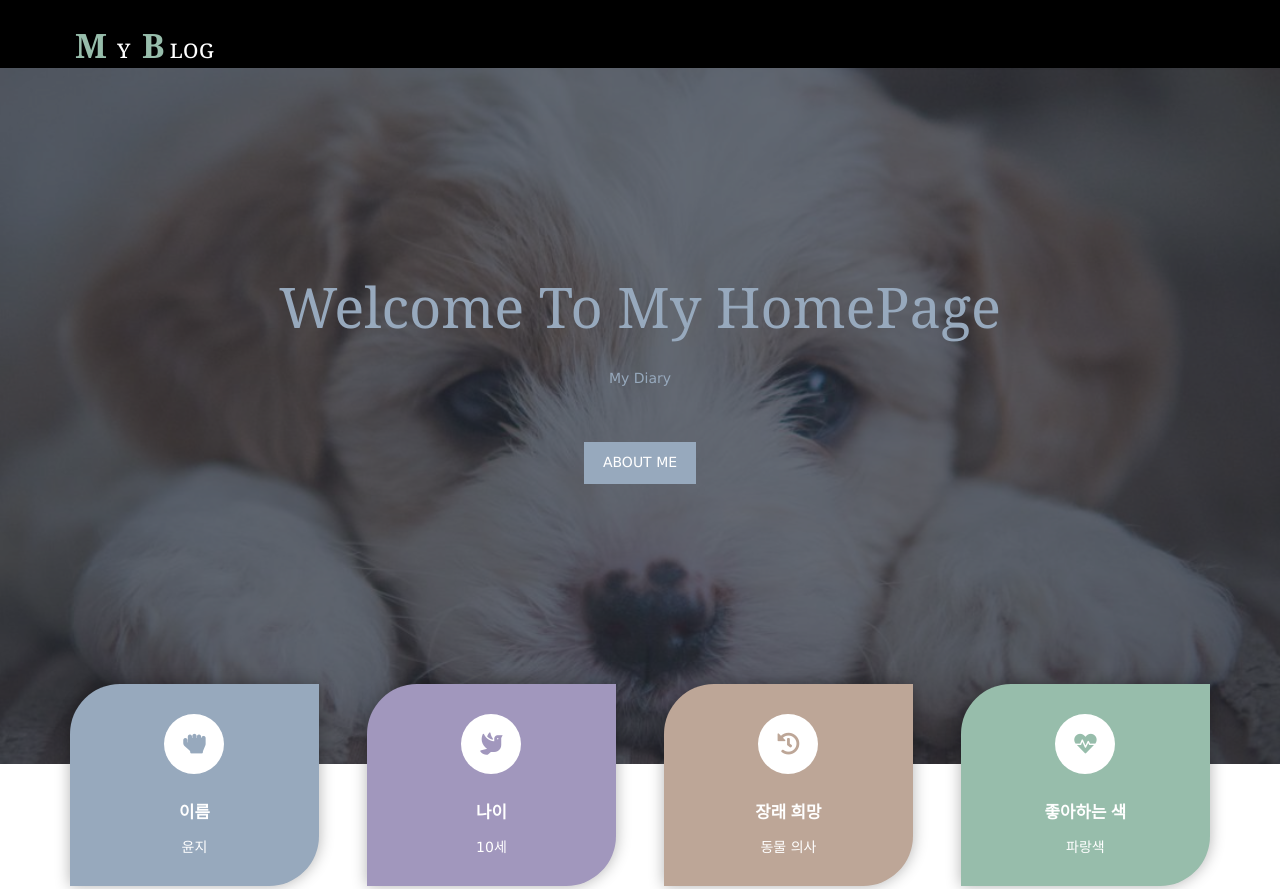
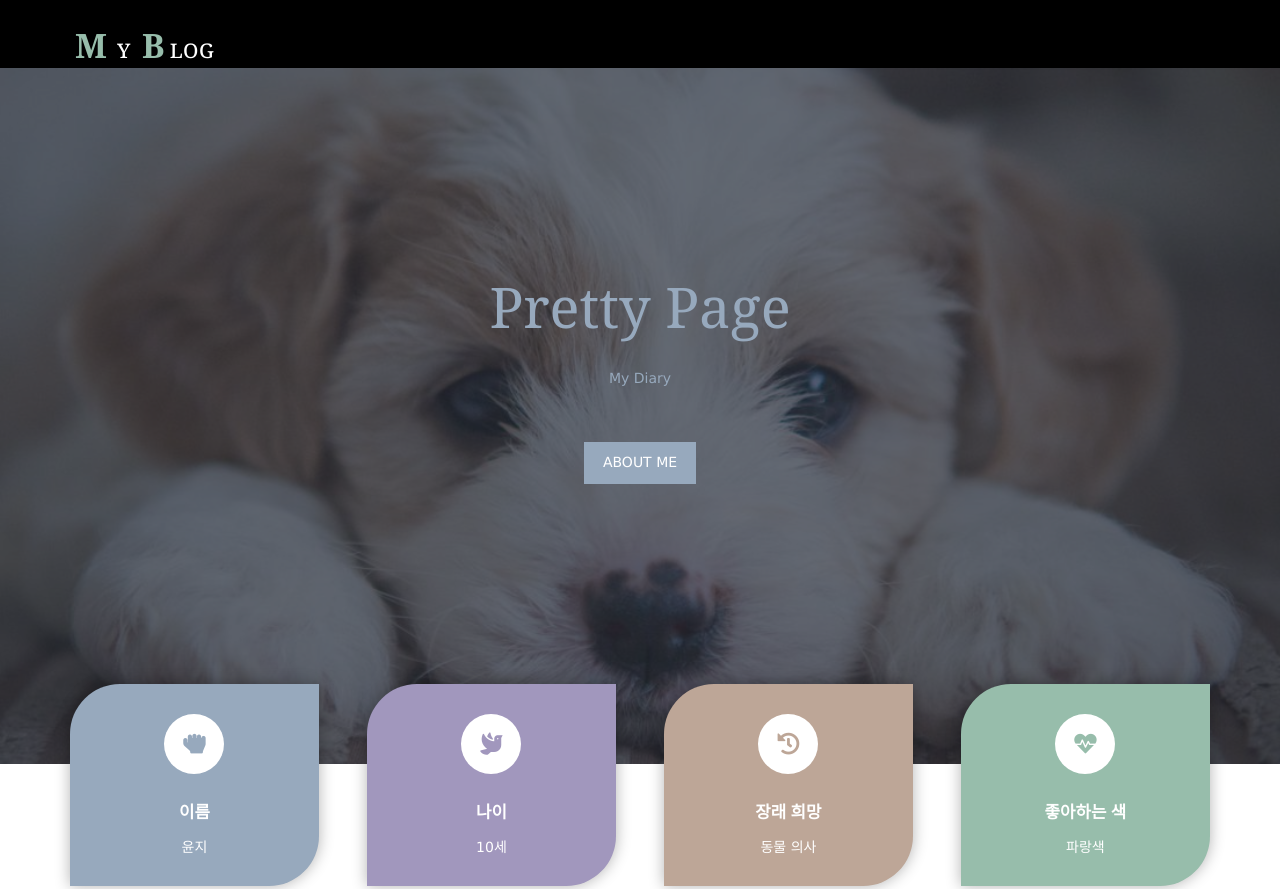
Before and after one commit to water0326/yjPage, a plain HTML site: page index.html in a window 1280 px wide. Shown: the top 889 px of the page. Drawn offline with Linux system fonts and the light colour scheme.

Commit message:
Update index.html

```diff
--- a/index.html
+++ b/index.html
@@ -36,7 +36,7 @@ Licence URI: https://www.os-templates.com/template-terms
   <div id="pageintro" class="hoc clear">
     <!-- ################################################################################################ -->
     <article>
-      <h3 class="heading">Welcome to My HomePage</h3>
+      <h3 class="heading">Pretty Page</h3>
       <p>My Diary</p>
       <footer><a class="btn" href="#">About Me</a></footer>
     </article>
```
